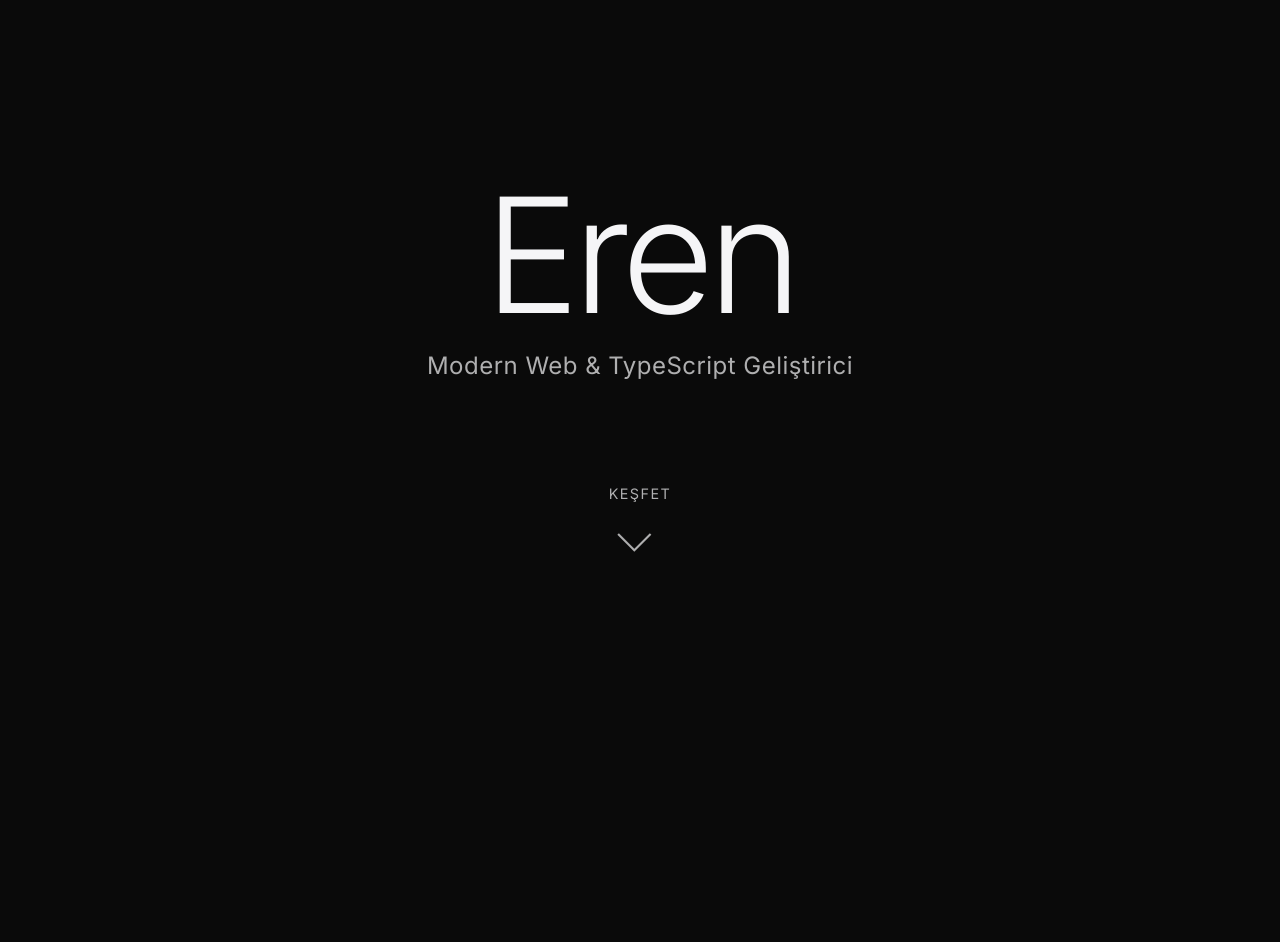
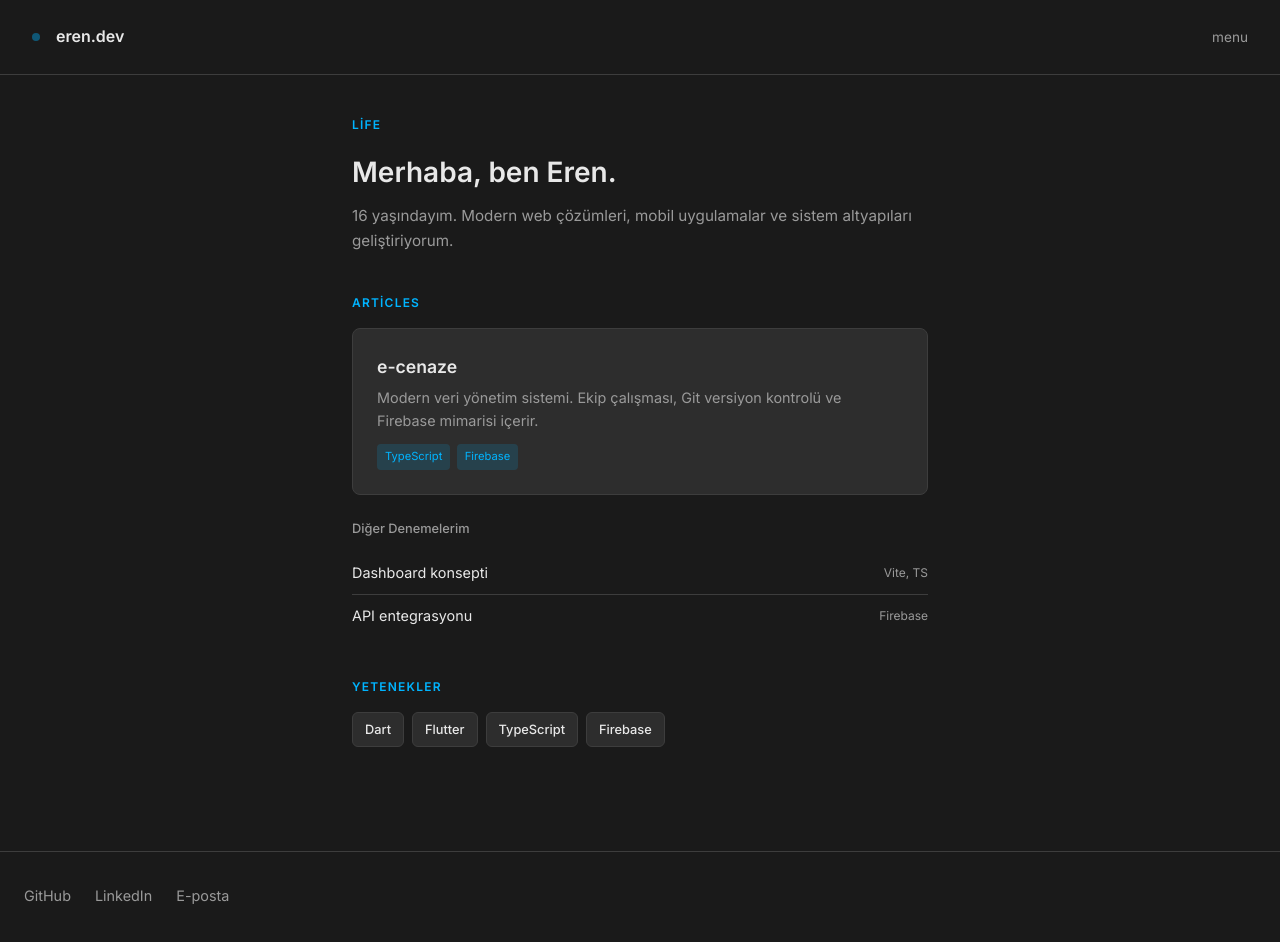
Before and after one commit to 403fx/OnlineCV, a website built with Vite: page index.html in a window 1280 px wide. Shown: the top 942 px of the page. Built offline with nearby package versions, Linux system fonts and the light colour scheme.

Commit message:
new style
.

```diff
--- a/index.html
+++ b/index.html
@@ -6,53 +6,70 @@
     <meta name="viewport" content="width=device-width, initial-scale=1.0" />
     <link rel="preconnect" href="https://fonts.googleapis.com" />
     <link rel="preconnect" href="https://fonts.gstatic.com" crossorigin />
-    <link href="https://fonts.googleapis.com/css2?family=Inter:wght@300;400;500;600&display=swap" rel="stylesheet" />
-    <title>Eren — Modern Web & TypeScript Geliştirici</title>
+    <link href="https://fonts.googleapis.com/css2?family=Inter:wght@400;500;600&display=swap" rel="stylesheet" />
+    <title>eren.dev</title>
   </head>
   <body>
-    <main>
-      <section id="hero" class="hero">
-        <h1 class="hero__title" data-animate="fade-up" data-hero>Eren</h1>
-        <p class="hero__subtitle" data-animate="fade-up" data-hero>Modern Web & TypeScript Geliştirici</p>
-        <a href="#about" class="hero__scroll" data-animate="fade-up" data-hero aria-label="Keşfet">
-          <span class="hero__scroll-text">Keşfet</span>
-          <span class="hero__scroll-arrow"></span>
-        </a>
-      </section>
+    <header class="header">
+      <div class="header__spinner" aria-hidden="true"></div>
+      <a href="/" class="header__brand">eren.dev</a>
+      <button class="header__menu" aria-label="Menü" aria-expanded="false" data-menu-trigger>
+        <span class="header__menu-text">menu</span>
+      </button>
+      <nav class="header__nav" data-menu hidden>
+        <a href="#life" class="header__nav-link">Life</a>
+        <a href="#articles" class="header__nav-link">Articles</a>
+        <a href="#skills" class="header__nav-link">Yetenekler</a>
+      </nav>
+    </header>
 
-      <section id="about" class="about">
-        <p class="about__vision" data-animate="fade-up">
-          16 yaşındayım, kod yazıyorum ve dijital dünyada estetikle performansı birleştiriyorum.
-        </p>
-      </section>
-
-      <section id="works" class="works">
-        <h2 class="works__title" data-animate="fade-up">Projeler</h2>
-        <div class="works__grid">
-          <article class="works__card" data-animate="slide-right">
-            <h3 class="works__card-title">e-cenaze</h3>
-            <p class="works__card-desc">Modern ve yenilikçi bir veri yönetim sistemi.</p>
-            <div class="works__card-tags">
-              <span class="works__tag">TypeScript</span>
-              <span class="works__tag">Firebase</span>
-            </div>
-          </article>
-          <article class="works__card" data-animate="slide-left">
-            <h3 class="works__card-title">Premium İşletme Paneli</h3>
-            <p class="works__card-desc">Demo proje — kurumsal dashboard konsepti.</p>
-            <div class="works__card-tags">
-              <span class="works__tag">TypeScript</span>
-              <span class="works__tag">Vite</span>
-            </div>
-          </article>
+    <main class="main">
+      <section class="section" id="life">
+        <h2 class="section__label">Life</h2>
+        <div class="life__content">
+          <h1 class="life__title">Merhaba, ben Eren.</h1>
+          <p class="life__desc">16 yaşındayım. Modern web çözümleri, mobil uygulamalar ve sistem altyapıları geliştiriyorum.</p>
         </div>
       </section>
 
-      <section id="contact" class="contact">
-        <h2 class="contact__title" data-animate="fade-up">Birlikte harika bir şey inşa edelim</h2>
-        <a href="mailto:eren@example.com" class="contact__btn" data-animate="fade-up">E-posta Gönder</a>
+      <section class="section" id="articles">
+        <h2 class="section__label">Articles</h2>
+        <article class="article article--featured">
+          <h3 class="article__title">e-cenaze</h3>
+          <p class="article__desc">Modern veri yönetim sistemi. Ekip çalışması, Git versiyon kontrolü ve Firebase mimarisi içerir.</p>
+          <div class="article__tags">
+            <span class="article__tag">TypeScript</span>
+            <span class="article__tag">Firebase</span>
+          </div>
+        </article>
+        <div class="articles__other">
+          <h3 class="section__sublabel">Diğer Denemelerim</h3>
+          <ul class="other__list">
+            <li class="other__item"><span class="other__name">Dashboard konsepti</span><span class="other__tech">Vite, TS</span></li>
+            <li class="other__item"><span class="other__name">API entegrasyonu</span><span class="other__tech">Firebase</span></li>
+          </ul>
+        </div>
+      </section>
+
+      <section class="section" id="skills">
+        <h2 class="section__label">Yetenekler</h2>
+        <ul class="skills__list">
+          <li class="skills__item"><span class="skills__logo">Dart</span></li>
+          <li class="skills__item"><span class="skills__logo">Flutter</span></li>
+          <li class="skills__item"><span class="skills__logo">TypeScript</span></li>
+          <li class="skills__item"><span class="skills__logo">Firebase</span></li>
+        </ul>
       </section>
     </main>
+
+    <footer class="footer">
+      <nav class="footer__links">
+        <a href="https://github.com" target="_blank" rel="noopener noreferrer" class="footer__link" aria-label="GitHub">GitHub</a>
+        <a href="https://linkedin.com" target="_blank" rel="noopener noreferrer" class="footer__link" aria-label="LinkedIn">LinkedIn</a>
+        <a href="mailto:eren@example.com" class="footer__link" aria-label="E-posta">E-posta</a>
+      </nav>
+    </footer>
+
     <script type="module" src="/src/main.ts"></script>
   </body>
 </html>
--- a/src/main.ts
+++ b/src/main.ts
@@ -1,42 +1,10 @@
 import "./style.css";
 
-const ANIMATE_IN = "animate-in";
+const menuTrigger = document.querySelector("[data-menu-trigger]");
+const menu = document.querySelector("[data-menu]");
 
-function initScrollAnimations(): void {
-  const animatedElements = document.querySelectorAll<HTMLElement>(
-    "[data-animate]:not([data-hero])"
-  );
-
-  const observer = new IntersectionObserver(
-    (entries) => {
-      entries.forEach((entry) => {
-        if (entry.isIntersecting) {
-          entry.target.classList.add(ANIMATE_IN);
-        }
-      });
-    },
-    {
-      threshold: 0.15,
-      rootMargin: "0px 0px -50px 0px",
-    }
-  );
-
-  animatedElements.forEach((el) => observer.observe(el));
-}
-
-function initHeroReveal(): void {
-  const heroElements = document.querySelectorAll<HTMLElement>("[data-hero]");
-
-  requestAnimationFrame(() => {
-    setTimeout(() => {
-      heroElements.forEach((el, i) => {
-        setTimeout(() => el.classList.add(ANIMATE_IN), i * 120);
-      });
-    }, 100);
-  });
-}
-
-document.addEventListener("DOMContentLoaded", () => {
-  initScrollAnimations();
-  initHeroReveal();
+menuTrigger?.addEventListener("click", () => {
+  const expanded = menuTrigger.getAttribute("aria-expanded") === "true";
+  menuTrigger.setAttribute("aria-expanded", String(!expanded));
+  menu?.toggleAttribute("hidden", expanded);
 });
--- a/src/style.css
+++ b/src/style.css
@@ -1,18 +1,14 @@
-/* ===== CSS Variables - Tema Sistemi ===== */
 :root {
-  --bg-primary: #0a0a0a;
-  --text-primary: #f5f5f7;
-  --text-muted: rgba(245, 245, 247, 0.7);
-  --accent: #a78bfa;
-  --accent-glow: rgba(167, 139, 250, 0.4);
-  --glass-bg: rgba(255, 255, 255, 0.05);
-  --glass-border: rgba(255, 255, 255, 0.1);
-  --transition-smooth: cubic-bezier(0.16, 1, 0.3, 1);
-  --duration: 0.8s;
-  --section-gap: 20vh;
+  --anthracite: #1a1a1a;
+  --anthracite-mid: #2d2d2d;
+  --anthracite-light: #3d3d3d;
+  --electric-blue: #00b4ff;
+  --electric-blue-dim: rgba(0, 180, 255, 0.15);
+  --text: #e8e8e8;
+  --text-muted: #9a9a9a;
+  --border: #3d3d3d;
 }
 
-/* ===== Reset & Base ===== */
 *,
 *::before,
 *::after {
@@ -27,237 +23,266 @@
 
 body {
   font-family: "Inter", -apple-system, BlinkMacSystemFont, "Segoe UI", sans-serif;
-  font-weight: 400;
+  font-size: 15px;
   line-height: 1.6;
-  color: var(--text-primary);
-  background-color: var(--bg-primary);
+  color: var(--text);
+  background: var(--anthracite);
   -webkit-font-smoothing: antialiased;
-  -moz-osx-font-smoothing: grayscale;
-  overflow-x: hidden;
+  min-height: 100vh;
 }
 
-/* ===== Animasyon Başlangıç Durumları ===== */
-[data-animate="fade-up"] {
-  opacity: 0;
-  transform: translateY(40px);
-  transition: opacity var(--duration) var(--transition-smooth),
-    transform var(--duration) var(--transition-smooth);
+.header {
+  display: flex;
+  align-items: center;
+  flex-wrap: wrap;
+  gap: 1rem;
+  padding: 1.25rem 1.5rem;
+  border-bottom: 1px solid var(--border);
+  position: relative;
 }
 
-[data-animate="slide-left"] {
-  opacity: 0;
-  transform: translateX(-60px);
-  transition: opacity var(--duration) var(--transition-smooth),
-    transform var(--duration) var(--transition-smooth);
+.header__nav {
+  width: 100%;
+  display: flex;
+  flex-direction: column;
+  gap: 0.5rem;
+  padding-top: 1rem;
+  margin-top: 0.5rem;
+  border-top: 1px solid var(--border);
 }
 
-[data-animate="slide-right"] {
-  opacity: 0;
-  transform: translateX(60px);
-  transition: opacity var(--duration) var(--transition-smooth),
-    transform var(--duration) var(--transition-smooth);
+.header__nav[hidden] {
+  display: none;
 }
 
-[data-animate].animate-in {
-  opacity: 1;
-  transform: translate(0);
+.header__nav-link {
+  font-size: 0.9rem;
+  color: var(--text-muted);
+  text-decoration: none;
+  transition: color 0.2s;
 }
 
-/* ===== Hero Section ===== */
-.hero {
-  min-height: 100vh;
-  display: flex;
-  flex-direction: column;
-  align-items: center;
-  justify-content: center;
-  padding: 10vh 2rem 20vh;
-  text-align: center;
+.header__nav-link:hover {
+  color: var(--electric-blue);
 }
 
-.hero__title {
-  font-size: clamp(4rem, 15vw, 10rem);
-  font-weight: 300;
-  letter-spacing: -0.04em;
-  line-height: 0.95;
+.header__spinner {
+  width: 8px;
+  height: 8px;
+  border-radius: 50%;
+  background: var(--electric-blue);
+  animation: pulse 2s ease-in-out infinite;
+}
+
+@keyframes pulse {
+  0%, 100% { opacity: 1; }
+  50% { opacity: 0.4; }
+}
+
+.header__brand {
+  font-size: 1rem;
+  font-weight: 600;
+  color: var(--text);
+  text-decoration: none;
+  transition: color 0.2s;
+}
+
+.header__brand:hover {
+  color: var(--electric-blue);
+}
+
+.header__menu {
+  margin-left: auto;
+  background: none;
+  border: none;
+  color: var(--text-muted);
+  font-size: 0.85rem;
+  font-family: inherit;
+  cursor: pointer;
+  padding: 0.25rem 0;
+  transition: color 0.2s;
+}
+
+.header__menu:hover {
+  color: var(--electric-blue);
+}
+
+.main {
+  max-width: 640px;
+  margin: 0 auto;
+  padding: 2rem 1.5rem 3rem;
+}
+
+.section {
+  margin-bottom: 2.5rem;
+}
+
+.section__label {
+  font-size: 0.75rem;
+  font-weight: 600;
+  text-transform: uppercase;
+  letter-spacing: 0.1em;
+  color: var(--electric-blue);
   margin-bottom: 1rem;
 }
 
-.hero__subtitle {
-  font-size: clamp(1rem, 2.5vw, 1.5rem);
-  font-weight: 400;
-  letter-spacing: 0.02em;
+.section__sublabel {
+  font-size: 0.8rem;
+  font-weight: 500;
   color: var(--text-muted);
-  margin-bottom: 6rem;
-}
-
-.hero__scroll {
-  display: flex;
-  flex-direction: column;
-  align-items: center;
-  gap: 0.75rem;
-  color: var(--text-muted);
-  text-decoration: none;
-  font-size: 0.9rem;
-  letter-spacing: 0.1em;
-  text-transform: uppercase;
-  transition: color var(--duration) var(--transition-smooth);
-}
-
-.hero__scroll:hover {
-  color: var(--accent);
-}
-
-.hero__scroll-arrow {
-  width: 24px;
-  height: 24px;
-  border-right: 2px solid currentColor;
-  border-bottom: 2px solid currentColor;
-  transform: rotate(45deg);
-  animation: bounce 2s ease-in-out infinite;
-}
-
-@keyframes bounce {
-  0%,
-  100% {
-    transform: rotate(45deg) translateY(0);
-  }
-  50% {
-    transform: rotate(45deg) translateY(8px);
-  }
-}
-
-/* ===== About Section ===== */
-.about {
-  min-height: 100vh;
-  display: flex;
-  align-items: center;
-  justify-content: center;
-  padding: var(--section-gap) 2rem;
-}
-
-.about__vision {
-  font-size: clamp(1.5rem, 4vw, 2.5rem);
-  font-weight: 300;
-  letter-spacing: -0.02em;
-  line-height: 1.5;
-  max-width: 800px;
-  text-align: center;
-  color: var(--text-primary);
-}
-
-/* ===== Works Section ===== */
-.works {
-  min-height: 100vh;
-  padding: var(--section-gap) 2rem;
-  display: flex;
-  flex-direction: column;
-  align-items: center;
-}
-
-.works__title {
-  font-size: clamp(2rem, 5vw, 3.5rem);
-  font-weight: 300;
-  letter-spacing: -0.03em;
-  margin-bottom: 6rem;
-}
-
-.works__grid {
-  display: grid;
-  grid-template-columns: repeat(auto-fit, minmax(320px, 1fr));
-  gap: 2rem;
-  max-width: 1000px;
-  width: 100%;
-}
-
-.works__card {
-  background: var(--glass-bg);
-  backdrop-filter: blur(20px);
-  -webkit-backdrop-filter: blur(20px);
-  border: 1px solid var(--glass-border);
-  border-radius: 16px;
-  padding: 2.5rem;
-  transition: transform var(--duration) var(--transition-smooth),
-    box-shadow var(--duration) var(--transition-smooth),
-    border-color var(--duration) var(--transition-smooth);
-}
-
-.works__card:hover {
-  transform: translateY(-8px);
-  box-shadow: 0 20px 40px rgba(0, 0, 0, 0.3),
-    0 0 40px var(--accent-glow);
-  border-color: rgba(167, 139, 250, 0.2);
-}
-
-.works__card-title {
-  font-size: 1.5rem;
-  font-weight: 500;
-  letter-spacing: -0.02em;
   margin-bottom: 0.75rem;
 }
 
-.works__card-desc {
-  color: var(--text-muted);
-  font-size: 1rem;
-  margin-bottom: 1.5rem;
-  line-height: 1.6;
+.life__title {
+  font-size: 1.5rem;
+  font-weight: 600;
+  color: var(--text);
+  margin-bottom: 0.5rem;
 }
 
-.works__card-tags {
+.life__desc {
+  font-size: 0.95rem;
+  color: var(--text-muted);
+  line-height: 1.65;
+}
+
+.article {
+  background: var(--anthracite-mid);
+  border: 1px solid var(--border);
+  border-radius: 8px;
+  padding: 1.25rem;
+  margin-bottom: 1rem;
+  transition: border-color 0.2s, box-shadow 0.2s;
+}
+
+.article:hover {
+  border-color: rgba(0, 180, 255, 0.3);
+  box-shadow: inset 0 0 0 1px var(--electric-blue-dim);
+}
+
+.article--featured {
+  padding: 1.5rem;
+}
+
+.article__title {
+  font-size: 1.1rem;
+  font-weight: 600;
+  color: var(--text);
+  margin-bottom: 0.4rem;
+}
+
+.article__desc {
+  font-size: 0.9rem;
+  color: var(--text-muted);
+  line-height: 1.55;
+  margin-bottom: 0.75rem;
+}
+
+.article__tags {
+  display: flex;
+  flex-wrap: wrap;
+  gap: 0.4rem;
+}
+
+.article__tag {
+  font-size: 0.7rem;
+  padding: 0.25rem 0.5rem;
+  background: var(--electric-blue-dim);
+  border-radius: 4px;
+  color: var(--electric-blue);
+}
+
+.articles__other {
+  margin-top: 1.5rem;
+}
+
+.other__list {
+  list-style: none;
+}
+
+.other__item {
+  display: flex;
+  justify-content: space-between;
+  align-items: center;
+  padding: 0.6rem 0;
+  border-bottom: 1px solid var(--border);
+  font-size: 0.9rem;
+}
+
+.other__item:last-child {
+  border-bottom: none;
+}
+
+.other__item:hover .other__name {
+  color: var(--electric-blue);
+}
+
+.other__name {
+  color: var(--text);
+  transition: color 0.2s;
+}
+
+.other__tech {
+  font-size: 0.75rem;
+  color: var(--text-muted);
+}
+
+.skills__list {
+  list-style: none;
   display: flex;
   flex-wrap: wrap;
   gap: 0.5rem;
 }
 
-.works__tag {
-  font-size: 0.75rem;
+.skills__logo {
+  display: inline-block;
+  padding: 0.4rem 0.75rem;
+  font-size: 0.8rem;
   font-weight: 500;
-  letter-spacing: 0.05em;
-  text-transform: uppercase;
-  padding: 0.35rem 0.75rem;
-  background: rgba(255, 255, 255, 0.08);
+  color: var(--text);
+  background: var(--anthracite-mid);
+  border: 1px solid var(--border);
   border-radius: 6px;
-  color: var(--text-muted);
+  transition: border-color 0.2s, box-shadow 0.2s;
 }
 
-/* ===== Contact Section ===== */
-.contact {
-  min-height: 100vh;
-  display: flex;
-  flex-direction: column;
-  align-items: center;
-  justify-content: center;
-  padding: var(--section-gap) 2rem;
-  text-align: center;
+.skills__item:hover .skills__logo {
+  border-color: rgba(0, 180, 255, 0.4);
+  box-shadow: inset 0 0 0 1px var(--electric-blue-dim);
 }
 
-.contact__title {
-  font-size: clamp(1.75rem, 4vw, 2.5rem);
-  font-weight: 300;
-  letter-spacing: -0.02em;
-  margin-bottom: 3rem;
-  max-width: 600px;
+.footer {
+  padding: 2rem 1.5rem;
+  border-top: 1px solid var(--border);
 }
 
-.contact__btn {
-  display: inline-block;
-  padding: 1rem 2.5rem;
-  font-size: 1rem;
-  font-weight: 500;
-  letter-spacing: 0.05em;
-  text-transform: uppercase;
-  color: var(--text-primary);
-  background: var(--glass-bg);
-  border: 1px solid var(--glass-border);
-  border-radius: 12px;
-  text-decoration: none;
-  backdrop-filter: blur(10px);
-  transition: box-shadow var(--duration) var(--transition-smooth),
-    border-color var(--duration) var(--transition-smooth),
-    transform var(--duration) var(--transition-smooth);
+.footer__links {
+  display: flex;
+  flex-wrap: wrap;
+  gap: 1.5rem;
 }
 
-.contact__btn:hover {
-  box-shadow: 0 0 30px var(--accent-glow);
-  border-color: rgba(167, 139, 250, 0.3);
-  transform: translateY(-2px);
+.footer__link {
+  font-size: 0.9rem;
+  color: var(--text-muted);
+  text-decoration: none;
+  transition: color 0.2s;
 }
+
+.footer__link:hover {
+  color: var(--electric-blue);
+}
+
+@media (min-width: 640px) {
+  .header {
+    padding: 1.5rem 2rem;
+  }
+
+  .main {
+    padding: 2.5rem 2rem 4rem;
+  }
+
+  .life__title {
+    font-size: 1.75rem;
+  }
+}
```
